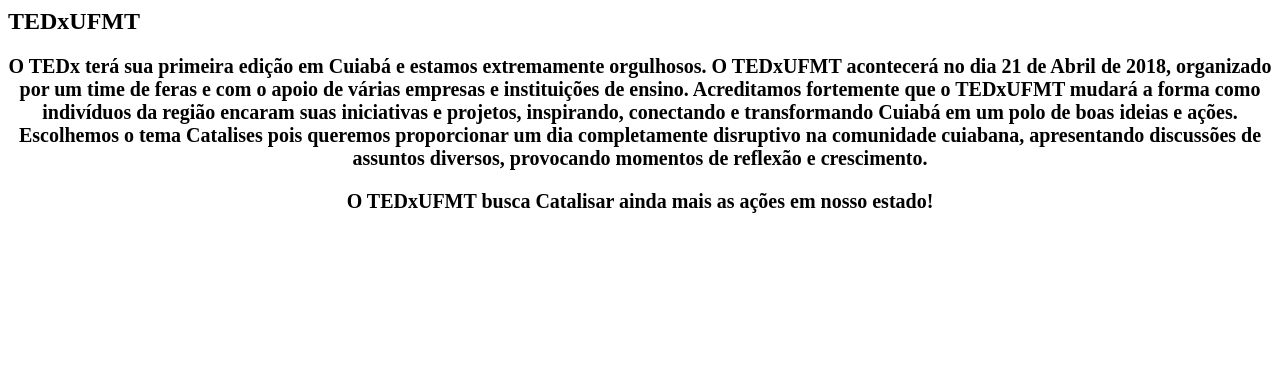
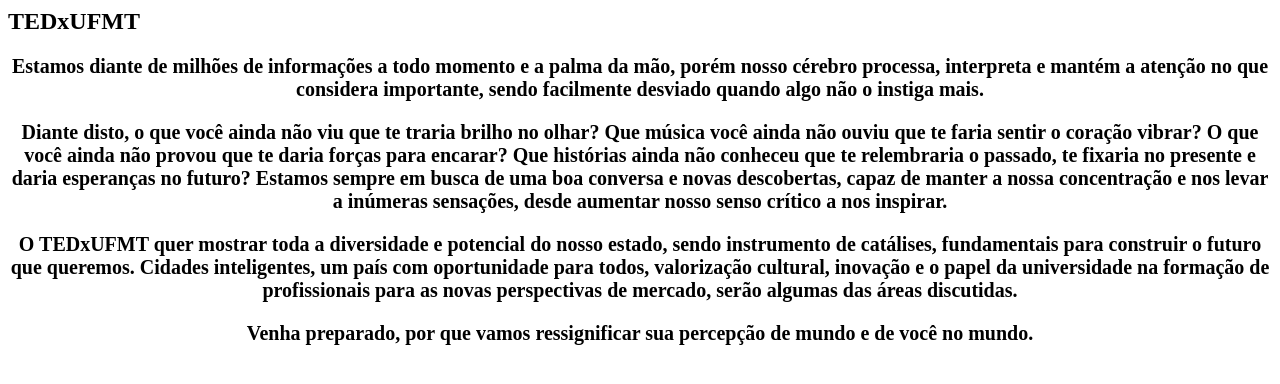
Before and after one commit to alvarowolfx/tedxufmt18, a PHP site: page /tedxufmt.php in a window 1280 px wide. Shown: the top 384 px of the page. Run offline with PHP 8.4, Linux system fonts and the light colour scheme.

Commit message:
[feat] Overall site text changed

```diff
--- a/src/public/tedxufmt.php
+++ b/src/public/tedxufmt.php
@@ -6,18 +6,17 @@
                 <div class="row">
                     <div class="col-md-8 col-md-offset-2 to-animate">
                         <h3 style="text-align:center;font-size: 20px;">
-                            O TEDx terá sua primeira edição em Cuiabá e estamos extremamente orgulhosos.
-                            O TEDxUFMT acontecerá no dia 21 de Abril de 2018, organizado por um time de
-                            feras e com o apoio de várias empresas e instituições de ensino. Acreditamos
-                            fortemente que o TEDxUFMT mudará a forma como indivíduos da região encaram suas
-                            iniciativas e projetos, inspirando, conectando e transformando Cuiabá em um
-                            polo de boas ideias e ações. Escolhemos o tema Catalises pois queremos
-                            proporcionar um dia completamente disruptivo na comunidade cuiabana, apresentando
-                            discussões de assuntos diversos, provocando momentos de reflexão e crescimento.
+                            Estamos diante de milhões de informações a todo momento e a palma da mão, porém nosso cérebro processa, interpreta e mantém a atenção no que considera importante, sendo facilmente desviado quando algo não o instiga mais.
+                        </h3>
+                        <h3 style="text-align:center;font-size: 20px;">
+                            Diante disto, o que você ainda não viu que te traria brilho no olhar? Que música você ainda não ouviu que te faria sentir o coração vibrar? O que você ainda não provou que te daria forças para encarar? Que histórias ainda não conheceu que te relembraria o passado, te fixaria no presente e daria esperanças no futuro? Estamos sempre em busca de uma boa conversa e novas descobertas, capaz de manter a nossa concentração e nos levar a inúmeras sensações, desde aumentar nosso senso crítico a nos inspirar.
+                        </h3>
+                        <h3 style="text-align:center;font-size: 20px;">
+                            O <b>TEDxUFMT</b>  quer mostrar toda a diversidade e potencial do nosso estado, sendo instrumento de catálises, fundamentais para construir o futuro que queremos. Cidades inteligentes, um país com oportunidade para todos, valorização cultural, inovação e o papel da universidade na formação de profissionais para as novas perspectivas de mercado, serão algumas das áreas discutidas.
                         </h3>
 
                         <h3 style="text-align:center; color:#000; font-size: 20px; ">
-                            <b>O TEDxUFMT busca Catalisar ainda mais as ações em nosso estado!</b>
+                            <b> Venha preparado, por que vamos ressignificar sua percepção de mundo e de você no mundo.</b>
                         </h3>
                     </div>
                 </div>
```
Also changed, not shown: src/public/home.php (+4 -3 lines), src/public/ted.php (+9 -8 lines).
